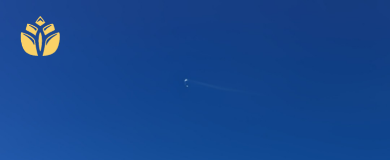
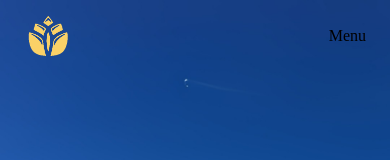
Before and after one commit to kartos-1993/pinus, a Next.js app: page / in a window 390 px wide. Shown: the top 160 px of the page. Built offline with nearby package versions, Linux system fonts and the light colour scheme.

Commit message:
feat: implement responsive navigation menu and enhance header layout

```diff
--- a/components/sections/header.tsx
+++ b/components/sections/header.tsx
@@ -1,20 +1,22 @@
-import { motion } from "framer-motion";
+import React, { useState } from "react";
+import { AnimatePresence, motion } from "framer-motion";
 import Image from "next/image";
-import React from "react";
+import Link from "next/link";
+import { exit } from "process";
 
-import { Sidebar } from "../Sidebar/Sidebar";
-
+interface INavLinkProps {
+  title: string;
+  link: string;
+}
 const Header = () => {
   return (
     <motion.header
-      className="header"
+      className="absolute bg-transparent z-20 w-full px-6 py-3 flex justify-between items-center"
       initial={{ opacity: 0 }}
       animate={{ opacity: 1 }}
       exit={{ y: -50, opacity: 0 }}
       transition={{ duration: 3, ease: "easeInOut" }}
     >
-      <nav className="pt-3">
-        <div className="logo-container">
       <Image
         className="w-12"
         src="/assets/logo.png"
@@ -23,15 +25,110 @@ const Header = () => {
         width={50}
         height={50}
       />
-        </div>
-        {/* <ul className="flex text-white">
-              <li className="py-0 px-4">menu</li>
-              <li className="py-0 px-4">packages</li>
-              <li className="py-0 px-4">contact</li>
-            </ul> */}
-      </nav>
+
+      <NavBar />
     </motion.header>
   );
 };
 
 export default Header;
+
+const NavBar = () => {
+  const menuVariant = {
+    initial: {
+      scaleY: 0,
+    },
+    animate: {
+      scaleY: 1,
+      transition: {
+        duration: 0.4,
+        ease: [0.12, 0, 0.39, 0],
+      },
+    },
+    exit: {
+      scaleY: 0,
+      transition: {
+        duration: 0.5,
+        ease: [0.12, 0, 0.39, 1],
+      },
+    },
+  };
+
+  const [isOpen, setIsOpen] = useState(false);
+  return (
+    <nav>
+      <p onClick={() => setIsOpen(!isOpen)} className="cursor-pointer ">
+        Menu
+      </p>
+      <AnimatePresence>
+        {isOpen && (
+          <motion.div
+            variants={menuVariant}
+            initial="initial"
+            animate="animate"
+            exit="exit"
+            className="absolute origin-top top-0 right-0 uppercase w-full h-screen bg-slate-50"
+          >
+            <p
+              onClick={() => setIsOpen(!isOpen)}
+              className="cursor-pointer text-right font-sans mr-4 mt-2"
+            >
+              close
+            </p>
+            <ul className="pt-52 flex flex-col gap-2 text-4xl items-center justify-center font-mono font-bold ">
+              {navLinks.map((link) => (
+                <NavLink key={link.id} title={link.title} link={link.link} />
+              ))}
+            </ul>
+          </motion.div>
+        )}
+      </AnimatePresence>
+    </nav>
+  );
+};
+
+function NavLink({ title, link }: INavLinkProps) {
+  const navKinkVariant = {
+    initial: {
+      scaleY: 0,
+    },
+  };
+  return (
+    <li key={title} className="py-0 px-4">
+      <Link href={link}>{title}</Link>
+    </li>
+  );
+}
+
+const navLinks = [
+  {
+    id: 1,
+    title: "Homes",
+    link: "#testimonials",
+  },
+  {
+    id: 2,
+    title: "Packages",
+    link: "#testimonials",
+  },
+  {
+    id: 3,
+    title: "Dining",
+    link: "#testimonials",
+  },
+  {
+    id: 3,
+    title: "Activities",
+    link: "#testimonials",
+  },
+  {
+    id: 3,
+    title: "Testimonials",
+    link: "#testimonials",
+  },
+  {
+    id: 3,
+    title: "Location",
+    link: "#location",
+  },
+];
--- a/components/sections/hero.tsx
+++ b/components/sections/hero.tsx
@@ -12,7 +12,7 @@ const Hero = () => {
         // exit={{ x: "100%", scale: 0 }}
       ></motion.div>
       <motion.div
-        className="z-20 absolute text-left lg:text-center text-white text-3xl  md:text-5xl lg:text-6xl px-4 font-mono font-light "
+        className="z-10 absolute text-left lg:text-center text-white text-3xl  md:text-5xl lg:text-6xl px-4 font-mono font-light "
         initial={{ opacity: 0, top: "70%" }}
         animate={{ opacity: 1, top: "40%" }}
         // exit={{ opacity: 0, y: 100 }}
--- a/pages/index.tsx
+++ b/pages/index.tsx
@@ -38,7 +38,7 @@ export default function Home() {
         <meta name="theme-color" content="#ffffff"></meta>
       </Head>
       <main
-        className={`w-full h-screen overflow-x-hidden ${source_sans_3.variable} ${CormorantGaramond.variable}`}
+        className={`relative w-full h-screen overflow-x-hidden ${source_sans_3.variable} ${CormorantGaramond.variable}`}
       >
         <Header />
         <Hero />
--- a/styles/Home.scss
+++ b/styles/Home.scss
@@ -35,21 +35,7 @@ body {
   z-index: 1;
   position: absolute;
 }
-.header {
-  position: absolute;
-  background-color: transparent;
-  z-index: 2;
-  width: 100%;
-  padding: 0 1em;
-  // ul {
-  //   display: flex;
-  // }
 
-  li {
-    list-style: none;
-    padding: 0 1rem;
-  }
-}
 .img_container {
   width: 100%;
   position: relative;
@@ -63,26 +49,6 @@ body {
     filter: brightness(90%);
     // position: absolute;
   }
-}
-
-.logo-container {
-  font-size: 2.5rem;
-}
-
-nav {
-  display: flex;
-  width: 100%;
-  align-items: center;
-  ul {
-    display: flex;
-    align-items: center;
-  }
-}
-
-.text-wrapper {
-  position: absolute;
-  z-index: 2;
-  font-size: 4rem;
 }
 
 .section-text1,
```
Lines whose indentation alone changed are shown as unchanged.
